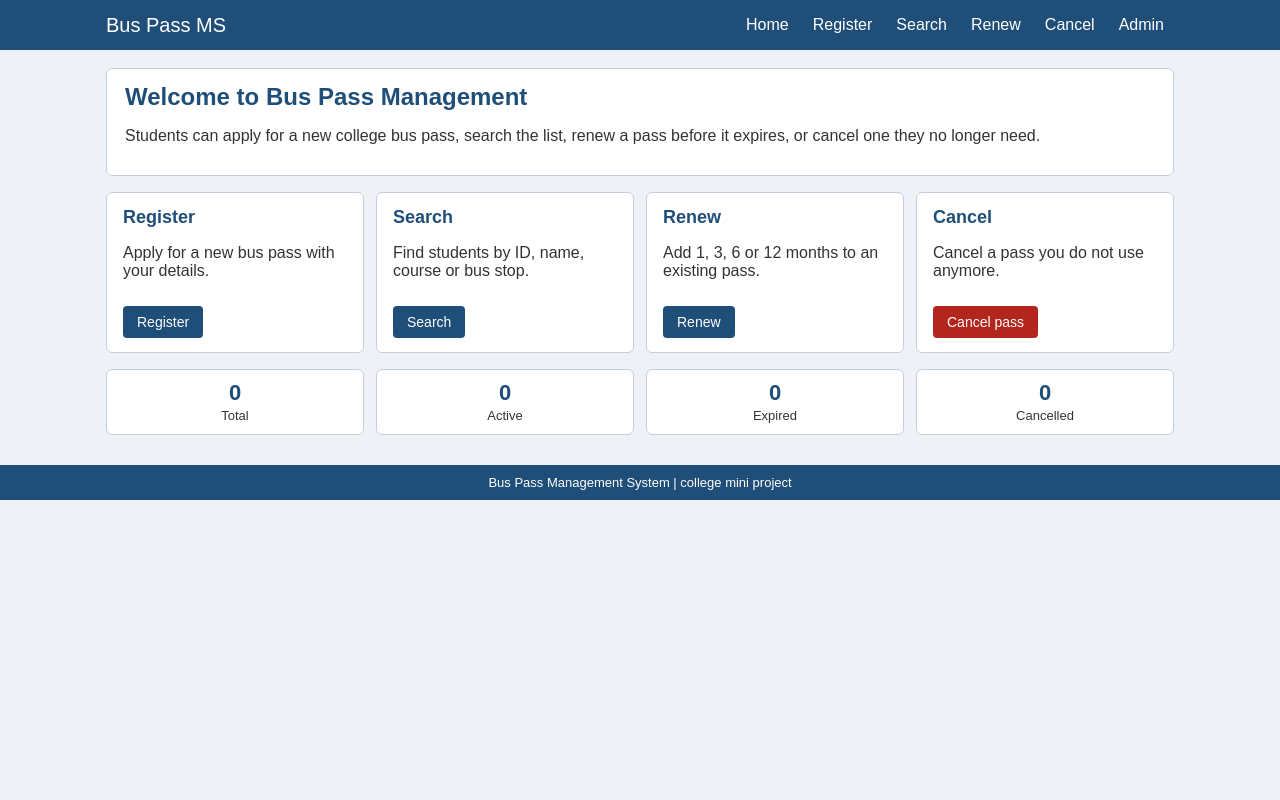
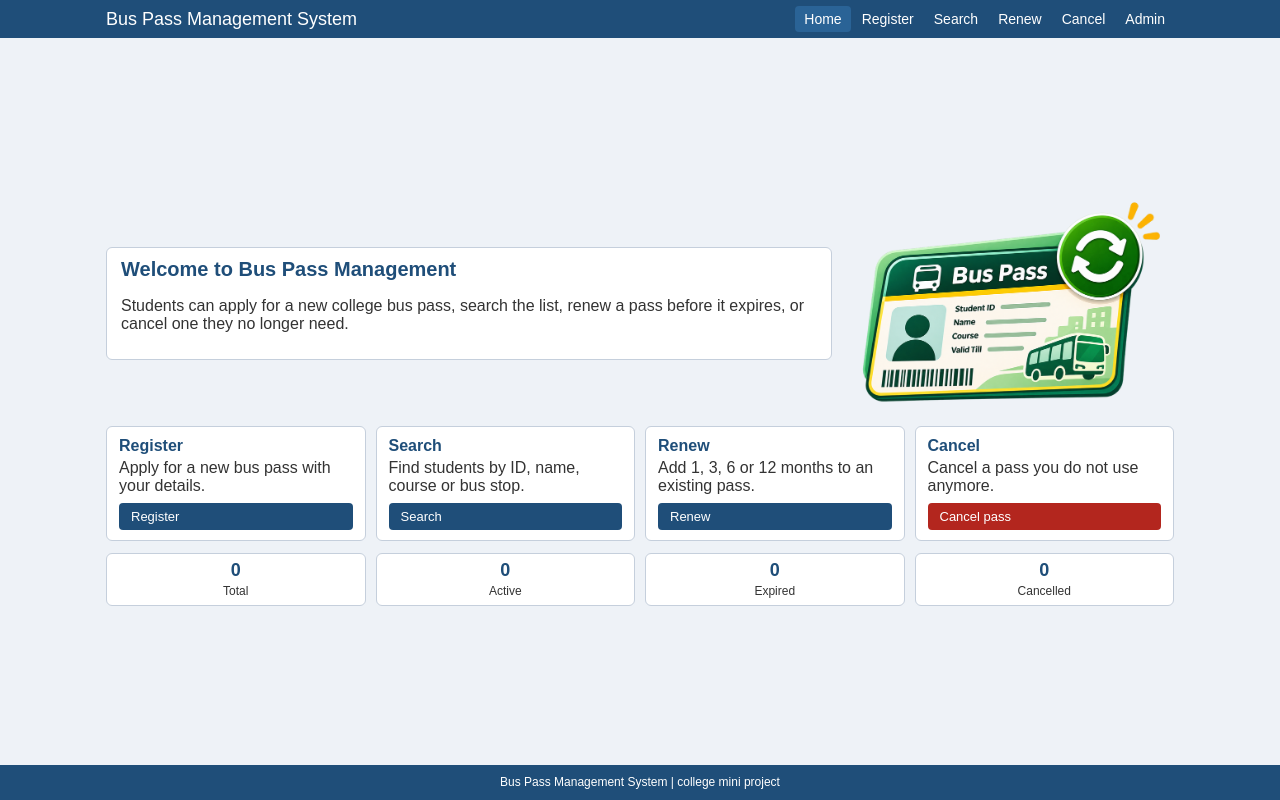
Before and after one commit to patil-shubham-dev/BPMS, a Flask app: page / in a window 1280 px wide. Run offline with Flask 3, Linux system fonts and the light colour scheme.

Commit message:
Better layout: images on every page, fixed navbar/footer, aligned forms and tables

```diff
--- a/server.py
+++ b/server.py
@@ -22,7 +22,7 @@ adminPass = "buspass123"
 def runProgram(*args):
     try:
         result = subprocess.run([program] + list(args), capture_output=True, text=True, cwd=folder, timeout=30)
-    except (OSError, subprocess.TimeoutExpired) as e:
+    except Exception as e:
         return "ERROR: Could not run the bus pass program: " + str(e)
 
     out = result.stdout
@@ -179,29 +179,40 @@ def search():
     return render_template("search.html", results=results, field=field, text=text)
 
 
-# renew and cancel share one flow: find the pass first, then update it.
-# command is "renew" or "cancel", extra is the second input the update step
-# needs ("months" or "reason"), alreadyNote is shown for a cancelled pass.
-def managePass(command, extra, alreadyNote):
+@app.route("/renew", methods=["GET", "POST"])
+def renew():
     student = None
     okMessages = []
     errorMessages = []
-    studentId = request.form.get("id", "")
+    studentId = ""
 
-    if request.method == "POST" and request.form.get(extra, "") != "":
-        # step 2: ID plus months/reason, so update the pass
-        result = readOutput(runProgram(command, studentId, request.form.get(extra)))
+    if request.method == "POST":
+        studentId = request.form.get("id", "")
+        monthsText = request.form.get("months", "")
 
-        if len(result["students"]) > 0:
-            student = result["students"][0]
-            okMessages = result["ok"]
+        if monthsText == "":
+            # step 1: only the ID was sent, so find the student first
+            student = lookupStudent(studentId)
+
+            if student is None:
+                errorMessages = ["No student found with ID " + (studentId if studentId != "" else "(empty)")]
+            elif student["status"] == "Cancelled":
+                errorMessages = ["This pass is cancelled, cancelled passes cannot be renewed"]
+                student = None
         else:
-            errorMessages = result["errors"]
-            student = lookupStudent(studentId)
+            # step 2: ID and months together
+            out = runProgram("renew", studentId, monthsText)
+            result = readOutput(out)
+
+            if len(result["students"]) > 0:
+                student = result["students"][0]
+                okMessages = result["ok"]
+            else:
+                errorMessages = result["errors"]
+                student = lookupStudent(studentId)
     else:
-        # step 1: an admin row link (GET /renew?id=STU1002) or an ID-only form
-        if request.method == "GET":
-            studentId = request.args.get("id", "")
+        # an admin row link lands here: /renew?id=STU1002
+        studentId = request.args.get("id", "")
 
         if studentId != "":
             student = lookupStudent(studentId)
@@ -209,24 +220,60 @@ def managePass(command, extra, alreadyNote):
             if student is None:
                 errorMessages = ["No student found with ID " + studentId]
             elif student["status"] == "Cancelled":
-                errorMessages = [alreadyNote]
+                errorMessages = ["This pass is cancelled, cancelled passes cannot be renewed"]
                 student = None
-        elif request.method == "POST":
-            errorMessages = ["No student found with ID (empty)"]
 
     return render_template(
-        command + ".html", student=student, ok=okMessages, errors=errorMessages, studentId=studentId
+        "renew.html", student=student, ok=okMessages, errors=errorMessages, studentId=studentId
     )
-
-
-@app.route("/renew", methods=["GET", "POST"])
-def renew():
-    return managePass("renew", "months", "This pass is cancelled, cancelled passes cannot be renewed")
 
 
 @app.route("/cancel", methods=["GET", "POST"])
 def cancel():
-    return managePass("cancel", "reason", "This pass is already cancelled")
+    student = None
+    okMessages = []
+    errorMessages = []
+    studentId = ""
+
+    if request.method == "POST":
+        studentId = request.form.get("id", "")
+        reason = request.form.get("reason", "")
+
+        if reason == "":
+            # step 1: only the ID was sent
+            student = lookupStudent(studentId)
+
+            if student is None:
+                errorMessages = ["No student found with ID " + (studentId if studentId != "" else "(empty)")]
+            elif student["status"] == "Cancelled":
+                errorMessages = ["This pass is already cancelled"]
+                student = None
+        else:
+            # step 2: ID and reason together
+            out = runProgram("cancel", studentId, reason)
+            result = readOutput(out)
+
+            if len(result["students"]) > 0:
+                student = result["students"][0]
+                okMessages = result["ok"]
+            else:
+                errorMessages = result["errors"]
+    else:
+        # an admin row link lands here: /cancel?id=STU1002
+        studentId = request.args.get("id", "")
+
+        if studentId != "":
+            student = lookupStudent(studentId)
+
+            if student is None:
+                errorMessages = ["No student found with ID " + studentId]
+            elif student["status"] == "Cancelled":
+                errorMessages = ["This pass is already cancelled"]
+                student = None
+
+    return render_template(
+        "cancel.html", student=student, ok=okMessages, errors=errorMessages, studentId=studentId
+    )
 
 
 @app.route("/admin-login", methods=["GET", "POST"])
--- a/static/style.css
+++ b/static/style.css
@@ -1,79 +1,73 @@
-/* styles for the bus pass website, dark blue + light grey blue theme */
+/* Bus pass website styles - dark blue + light grey blue theme */
 
-/* padding and border count inside the width, so boxes do not overflow */
-* {
-    box-sizing: border-box;
-}
+/* padding and border count inside the width */
+* { box-sizing: border-box; }
 
-/* page background, Arial font, dark text */
+/* full height page, only the middle part scrolls */
+html, body { height: 100%; }
+
 body {
     font-family: Arial, sans-serif;
     background-color: #eef2f7;
-    color: #333333;
+    color: #333;
     margin: 0;
+    display: flex;
+    flex-direction: column;
+    overflow: hidden;
 }
 
-/* the dark blue navbar at the top, links wrap on small screens */
-.navbar {
-    background-color: #1f4e79;
-}
+/* dark blue navbar at the top */
+.navbar { background-color: #1f4e79; }
 
 .navbar-box {
     max-width: 1100px;
     margin: 0 auto;
-    padding: 10px 16px;
+    padding: 6px 16px;
     display: flex;
     flex-wrap: wrap;
     align-items: center;
     justify-content: space-between;
 }
 
-.navbar-title {
-    color: white;
-    font-size: 20px;
+.navbar-title { color: white; font-size: 18px; }
+.navbar-links { display: flex; flex-wrap: wrap; gap: 2px; }
+.navbar-links a { color: white; text-decoration: none; padding: 5px 9px; border-radius: 4px; font-size: 14px; }
+.navbar-links a:hover { background-color: #16405f; }
+
+/* the current page link is a lighter blue */
+.navbar-links a.active { background-color: #2a6396; }
+
+/* the middle area, the only part that scrolls */
+.page {
+    flex: 1 1 auto;
+    width: 100%;
+    max-width: 1100px;
+    margin: 0 auto;
+    padding: 10px 16px 14px;
+    overflow-y: auto;
+    display: flex;
+    flex-direction: column;
 }
 
-.navbar-links {
-    display: flex;
-    flex-wrap: wrap;
-    gap: 4px;
-}
+/* short pages centre themselves in the leftover middle space */
+.page > :first-child { margin-top: auto; }
+.page > :last-child { margin-bottom: auto; }
 
-.navbar-links a {
-    color: white;
-    text-decoration: none;
-    padding: 6px 10px;
-}
+/* admin list gets a taller table */
+.page-admin .table-box { max-height: 380px; }
 
-.navbar-links a:hover {
-    background-color: #16405f;
-    border-radius: 4px;
-}
-
-/* the main area in the middle of the page */
-.page {
-    max-width: 1100px;
-    margin: 0 auto;
-    padding: 18px 16px 30px;
-}
-
-.page-title {
-    color: #1f4e79;
-    margin-top: 0;
-}
-
-/* footer bar at the bottom */
+/* slim footer at the bottom */
 .footer {
+    flex: 0 0 auto;
+    height: 35px;
+    line-height: 35px;
     background-color: #1f4e79;
     color: white;
     text-align: center;
-    padding: 10px;
 }
 
-.footer p {
-    margin: 0;
-    font-size: 13px;
-}
+.footer p { margin: 0; font-size: 12px; }
+.page-title { color: #1f4e79; font-size: 20px; margin: 0 0 8px; }
 
 /* white boxes used on every page */
 .welcome-card,
@@ -84,308 +78,151 @@ body {
     background-color: white;
     border: 1px solid #c5cfdc;
     border-radius: 6px;
-    padding: 14px 18px;
-    margin-bottom: 16px;
+    margin-bottom: 12px;
 }
 
-.welcome-card h1 {
-    color: #1f4e79;
-    margin: 0 0 6px;
-    font-size: 24px;
-}
+.welcome-card, .form-box, .detail-box, .login-box { padding: 10px 14px; }
+
+/* home page: welcome text and pass image side by side */
+.hero-row { display: flex; flex-wrap: wrap; align-items: center; gap: 12px; margin-bottom: 12px; }
+.hero-row .welcome-card { flex: 1 1 300px; margin-bottom: 0; }
+.hero-row .welcome-card h1 { color: #1f4e79; margin: 0 0 6px; font-size: 20px; }
+
+/* images, sized by height, never stretched or clipped */
+.home-img { height: 220px; width: auto; object-fit: contain; }
+.side-img { height: 220px; width: auto; object-fit: contain; }
+.side-img-sm { height: 180px; }
+.top-img { display: block; height: 200px; width: auto; margin: 0 auto 8px; object-fit: contain; }
 
 /* the four link cards on the home page */
-.card-row {
-    display: flex;
-    flex-wrap: wrap;
-    gap: 12px;
-    margin-bottom: 16px;
-}
+.card-row { display: flex; flex-wrap: wrap; gap: 10px; margin-bottom: 12px; }
+.card { flex: 1 1 220px; padding: 10px 12px; display: flex; flex-direction: column; }
+.card h2 { color: #1f4e79; font-size: 16px; margin: 0 0 4px; }
+.card p { margin: 0 0 8px; }
+.card .btn { margin-top: auto; }
 
-.card {
+/* small count boxes (Total, Active, Expired, Cancelled) */
+.count-row { display: flex; flex-wrap: wrap; gap: 10px; }
+.count-box { flex: 1 1 90px; padding: 6px 14px; text-align: center; }
+.card, .count-box { background-color: white; border: 1px solid #c5cfdc; border-radius: 6px; }
+.count-box b { font-size: 18px; color: #1f4e79; display: block; }
+.count-box span { font-size: 12px; }
+
+/* forms: form box and image side by side */
+.form-split { display: flex; flex-wrap: wrap; align-items: flex-start; gap: 12px; margin-bottom: 12px; }
+.form-split .form-box { flex: 1 1 300px; margin-bottom: 0; }
+.form-box h2 { color: #1f4e79; font-size: 18px; margin: 0 0 6px; }
+
+/* register form: two columns, three on wide screens */
+.form-grid { display: grid; grid-template-columns: 1fr 1fr; gap: 6px 12px; }
+@media (min-width: 1000px) { .form-grid { grid-template-columns: 1fr 1fr 1fr; } }
+
+/* labels on their own line with inputs below */
+label { display: block; margin: 6px 0 2px; font-size: 13px; }
+.field label { margin-top: 0; }
+
+input, select {
+    width: 100%;
+    padding: 6px;
+    border: 1px solid #9aa9bb;
+    border-radius: 4px;
     background-color: white;
-    border: 1px solid #c5cfdc;
-    border-radius: 6px;
-    padding: 14px 16px;
-    flex: 1 1 240px;
-}
-
-.card h2 {
-    color: #1f4e79;
-    font-size: 18px;
-    margin: 0 0 6px;
-}
-
-/* the small count boxes (Total, Active, Expired, Cancelled) */
-.count-row {
-    display: flex;
-    flex-wrap: wrap;
-    gap: 12px;
-}
-
-.count-box {
-    background-color: white;
-    border: 1px solid #c5cfdc;
-    border-radius: 6px;
-    padding: 10px 20px;
-    text-align: center;
-    flex: 1 1 100px;
-}
-
-.count-box b {
-    font-size: 22px;
-    color: #1f4e79;
-    display: block;
-}
-
-.count-box span {
+    font-family: inherit;
     font-size: 13px;
 }
 
-/* forms: labels on their own line with inputs below */
-label {
-    display: block;
-    margin: 10px 0 3px;
-    font-size: 14px;
-}
-
-input,
-select {
-    width: 100%;
-    box-sizing: border-box;
-    padding: 8px;
-    border: 1px solid #b7c1cf;
-    border-radius: 4px;
-    font-family: inherit;
-    font-size: 14px;
-}
-
-input:focus,
-select:focus {
-    border-color: #1f4e79;
-}
-
-/* radio and checkbox label lines are smaller */
-label.check-row {
-    display: flex;
-    align-items: center;
-    gap: 8px;
-}
-
-label input[type="radio"],
-label input[type="checkbox"] {
-    width: auto;
-}
+input:focus, select:focus { border-color: #1f4e79; }
+label.check-row { display: flex; align-items: center; gap: 8px; }
+label input[type="radio"], label input[type="checkbox"] { width: auto; }
 
 /* blue buttons */
-button,
-.btn {
+button, .btn {
     display: inline-block;
     background-color: #1f4e79;
     color: white;
     border: none;
     border-radius: 4px;
-    padding: 8px 14px;
+    padding: 6px 12px;
     font-family: inherit;
-    font-size: 14px;
+    font-size: 13px;
     text-decoration: none;
     cursor: pointer;
-    margin-top: 10px;
+    margin-top: 8px;
     width: auto;
 }
 
-button:hover,
-.btn:hover {
-    background-color: #16405f;
+button:hover, .btn:hover { background-color: #16405f; }
+
+/* red button for cancel work */
+.btn-danger { background-color: #b3261e; }
+.btn-danger:hover { background-color: #8f1e17; }
+
+/* small buttons inside admin table rows */
+.btn-small { padding: 3px 8px; margin-top: 0; font-size: 12px; }
+
+/* tables: only the box scrolls, not the page */
+.table-box { max-height: 300px; overflow: auto; }
+table { width: 100%; border-collapse: collapse; }
+
+/* the header row stays on top while the table scrolls */
+th {
+    position: sticky;
+    top: 0;
+    background-color: white;
+    color: #1f4e79;
+    border-bottom: 2px solid #1f4e79;
 }
 
-/* red button for cancel work */
-.btn-danger {
-    background-color: #b3261e;
-}
-
-.btn-danger:hover {
-    background-color: #8f1e17;
-}
-
-/* smaller buttons inside admin table rows */
-.btn-small {
-    padding: 4px 10px;
-    margin-top: 0;
-    font-size: 13px;
-}
-
-/* tables have light row lines */
-table {
-    width: 100%;
-    border-collapse: collapse;
-    margin-top: 6px;
-}
-
-th,
-td {
-    padding: 8px 6px;
-    border-bottom: 1px solid #dde4ec;
-    text-align: left;
-    font-size: 14px;
-}
-
-th {
-    border-bottom: 2px solid #1f4e79;
-    color: #1f4e79;
-}
-
-.table-top {
-    display: flex;
-    flex-wrap: wrap;
-    align-items: center;
-    gap: 10px;
-    margin-top: 6px;
-}
-
-.table-top form,
-.table-top label {
-    margin: 0;
-}
-
-.table-top select,
-.table-top button {
-    width: auto;
-    margin-top: 0;
-}
-
-.table-top button {
-    margin-top: 0;
-}
-
-.action-row a {
-    display: inline-block;
-    margin-right: 4px;
-}
+th, td { padding: 5px 6px; border-bottom: 1px solid #dde4ec; text-align: left; font-size: 13px; }
+.table-top { display: flex; flex-wrap: wrap; align-items: center; gap: 8px; padding: 6px 8px; }
+.table-top form, .table-top label { margin: 0; }
+.table-top select, .table-top button { width: auto; margin-top: 0; }
+.action-row a { display: inline-block; margin-right: 3px; }
 
 /* status badges: green active, orange expired, red cancelled */
-.badge {
-    padding: 2px 8px;
-    border-radius: 4px;
-    font-size: 12px;
-}
-
-.badge-active {
-    color: #1e7d34;
-    background-color: #e7f4ea;
-}
-
-.badge-expired {
-    color: #a05a00;
-    background-color: #fdf2df;
-}
-
-.badge-cancelled {
-    color: #b3261e;
-    background-color: #fbe7e5;
-}
+.badge { padding: 1px 7px; border-radius: 4px; font-size: 12px; }
+.badge-active { color: #1e7d34; background-color: #e7f4ea; }
+.badge-expired { color: #a05a00; background-color: #fdf2df; }
+.badge-cancelled { color: #b3261e; background-color: #fbe7e5; }
 
 /* success and error message boxes */
-.msg {
-    border-radius: 4px;
-    padding: 10px 14px;
-    margin-bottom: 12px;
-}
-
-.msg-ok {
-    color: #1e7d34;
-    background-color: #e7f4ea;
-    border: 1px solid #9ed3aa;
-}
-
-.msg-err {
-    color: #b3261e;
-    background-color: #fbe7e5;
-    border: 1px solid #e6a9a5;
-}
-
-.msg-empty {
-    color: #555555;
-    background-color: white;
-    border: 1px solid #c5cfdc;
-}
+.msg { border-radius: 4px; padding: 8px 12px; margin-bottom: 10px; }
+.msg-ok { color: #1e7d34; background-color: #e7f4ea; border: 1px solid #9ed3aa; }
+.msg-err { color: #b3261e; background-color: #fbe7e5; border: 1px solid #e6a9a5; }
+.msg-empty { color: #555; background-color: white; border: 1px solid #c5cfdc; }
 
 /* the printed bus pass card */
 .pass-card {
     background-color: white;
     border: 2px solid #1f4e79;
     border-radius: 6px;
-    padding: 16px 20px;
+    padding: 14px 18px;
     max-width: 460px;
     margin-bottom: 10px;
 }
 
 .pass-card h2 {
     color: #1f4e79;
-    margin: 0 0 10px;
+    margin: 0 0 8px;
     border-bottom: 2px solid #1f4e79;
-    padding-bottom: 8px;
+    padding-bottom: 6px;
 }
 
-.pass-card p {
-    margin: 4px 0;
+.pass-card p, .detail-box p { margin: 3px 0; }
+.card-label { color: #1f4e79; font-weight: bold; }
+.detail-box h2 { color: #1f4e79; margin-top: 0; }
+.small-note { color: #6a7683; font-size: 12px; }
+.back-row { margin-top: 8px; }
+.back-link { color: #1f4e79; text-decoration: underline; }
+
+/* small centered admin login box */
+.login-box { max-width: 330px; margin: 0 auto; }
+
+/* printing: only the bus pass card is printed */
+@media print {
+    .navbar, .footer, button, .back-row, .side-img, .top-img, .home-img { display: none; }
+    html, body { height: auto; overflow: visible; }
+    body { background-color: white; }
+    .page { overflow: visible; max-width: 100%; padding: 0; }
+    .pass-card { border: 2px solid #1f4e79; max-width: 100%; }
 }
-
-.card-label {
-    color: #1f4e79;
-    font-weight: bold;
-}
-
-.detail-box h2 {
-    color: #1f4e79;
-    margin-top: 0;
-}
-
-.detail-box p {
-    margin: 4px 0;
-}
-
-/* small grey note text */
-.small-note {
-    color: #6a7683;
-    font-size: 13px;
-}
-
-.back-row {
-    margin-top: 10px;
-}
-
-.back-link {
-    color: #1f4e79;
-    text-decoration: underline;
-}
-
-/* the small centered admin login box */
-.login-box {
-    max-width: 330px;
-    margin: 40px auto;
-}
-
-.login-box .small-note {
-    margin-top: 10px;
-}
-
-/* printing: only the bus pass card is printed,
-   navbar, footer, buttons and forms are hidden */
-@media print {
-    .navbar,
-    .footer,
-    button,
-    .back-row {
-        display: none;
-    }
-
-    body {
-        background-color: white;
-    }
-
-    .pass-card {
-        border: 2px solid #1f4e79;
-        max-width: 100%;
-    }
-}
--- a/templates/admin.html
+++ b/templates/admin.html
@@ -1,6 +1,8 @@
 {% extends "base.html" %}
 
 {% block title %}Admin - All Students{% endblock %}
+
+{% block pageclass %}page-admin{% endblock %}
 
 {% block content %}
 <h1 class="page-title">Admin Panel</h1>
--- a/templates/admin_login.html
+++ b/templates/admin_login.html
@@ -3,6 +3,8 @@
 {% block title %}Admin Login{% endblock %}
 
 {% block content %}
+<img class="top-img" src="{{ url_for('static', filename='images/admin.png') }}" alt="Admin dashboard with pass counts">
+
 <div class="login-box">
     <h2>Admin Login</h2>
 
@@ -19,7 +21,5 @@
 
         <button type="submit">Login</button>
     </form>
-
-    <p class="small-note">Demo login: admin / buspass123</p>
 </div>
 {% endblock %}
--- a/templates/base.html
+++ b/templates/base.html
@@ -8,22 +8,19 @@
 <body>
     <div class="navbar">
         <div class="navbar-box">
-            <!-- logo picture can be added here later,
-                 put the file in static/images first, for example:
-                 <img src="/static/images/logo.png" alt="logo"> -->
-            <span class="navbar-title">Bus Pass MS</span>
+            <span class="navbar-title">Bus Pass Management System</span>
             <div class="navbar-links">
-                <a href="{{ url_for('home') }}">Home</a>
-                <a href="{{ url_for('register') }}">Register</a>
-                <a href="{{ url_for('search') }}">Search</a>
-                <a href="{{ url_for('renew') }}">Renew</a>
-                <a href="{{ url_for('cancel') }}">Cancel</a>
-                <a href="{{ url_for('admin') }}">Admin</a>
+                <a href="{{ url_for('home') }}" {% if request.path == '/' %}class="active"{% endif %}>Home</a>
+                <a href="{{ url_for('register') }}" {% if request.path == '/register' %}class="active"{% endif %}>Register</a>
+                <a href="{{ url_for('search') }}" {% if request.path == '/search' %}class="active"{% endif %}>Search</a>
+                <a href="{{ url_for('renew') }}" {% if request.path == '/renew' %}class="active"{% endif %}>Renew</a>
+                <a href="{{ url_for('cancel') }}" {% if request.path == '/cancel' %}class="active"{% endif %}>Cancel</a>
+                <a href="{{ url_for('admin') }}" {% if request.path in ['/admin', '/admin-login'] %}class="active"{% endif %}>Admin</a>
             </div>
         </div>
     </div>
 
-    <div class="page">
+    <div class="page {% block pageclass %}{% endblock %}">
         {% block content %}{% endblock %}
     </div>
 
--- a/templates/cancel.html
+++ b/templates/cancel.html
@@ -56,6 +56,7 @@
         </form>
     </div>
 {% else %}
+<div class="form-split">
     <div class="form-box">
         <h2>Find a pass to cancel</h2>
         <form action="{{ url_for('cancel') }}" method="post">
@@ -64,5 +65,8 @@
             <button type="submit">Find</button>
         </form>
     </div>
+
+    <img class="side-img side-img-sm" src="{{ url_for('static', filename='images/bus.png') }}" alt="College bus on the road">
+</div>
 {% endif %}
 {% endblock %}
--- a/templates/home.html
+++ b/templates/home.html
@@ -1,10 +1,14 @@
 {% extends "base.html" %}
 
 {% block content %}
-<div class="welcome-card">
-    <h1>Welcome to Bus Pass Management</h1>
-    <p>Students can apply for a new college bus pass, search the list,
-    renew a pass before it expires, or cancel one they no longer need.</p>
+<div class="hero-row">
+    <div class="welcome-card">
+        <h1>Welcome to Bus Pass Management</h1>
+        <p>Students can apply for a new college bus pass, search the list,
+        renew a pass before it expires, or cancel one they no longer need.</p>
+    </div>
+
+    <img class="home-img" src="{{ url_for('static', filename='images/bus-pass.png') }}" alt="Bus pass card with validity details">
 </div>
 
 <div class="card-row">
--- a/templates/search.html
+++ b/templates/search.html
@@ -3,6 +3,7 @@
 {% block title %}Search Students{% endblock %}
 
 {% block content %}
+<div class="form-split">
     <div class="form-box">
         <h2>Search Students</h2>
         <form action="{{ url_for('search') }}" method="post">
@@ -20,6 +21,9 @@
 
             <button type="submit">Search</button>
         </form>
+    </div>
+
+    <img class="side-img" src="{{ url_for('static', filename='images/student.png') }}" alt="Student with a backpack">
 </div>
 
 {% if results %}
```
Also changed, not shown: templates/register.html (+22 -0 lines), templates/renew.html (+8 -0 lines), static/images/admin.png (added), static/images/bus-pass.png (added), static/images/bus.png (added), static/images/register.png (added), static/images/renew.png (added), static/images/student.png (added). Lines whose indentation alone changed are shown as unchanged.
